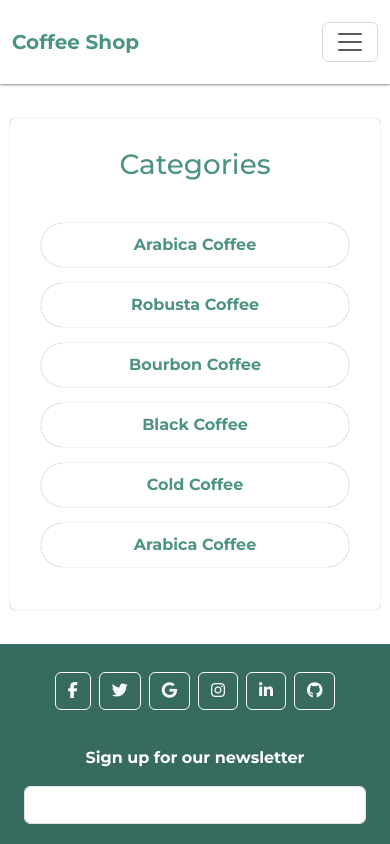
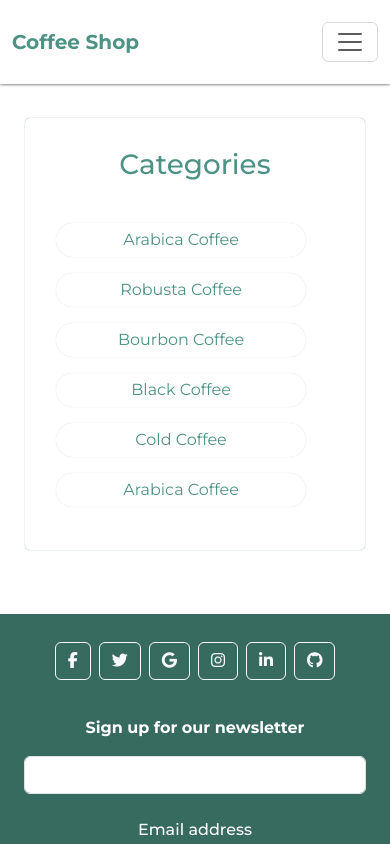
Before and after one commit to suraj-raj01/CoffeShop, a React (Vite) app in the folder Frontend/: page / in a window 390 px wide. Shown: the top 844 px of the page. Built offline with nearby package versions, Linux system fonts and the light colour scheme.

Commit message:
Coffe Shop

```diff
--- a/Frontend/src/Style/style.css
+++ b/Frontend/src/Style/style.css
@@ -291,6 +291,16 @@ button {
         font-size: 14px;
         font-weight: bold;
     }
+    #category #box1{
+        width: 92%;
+        margin-bottom: 30px;
+    }
+    #category #box1 #nav Button {
+        width: 90%;
+        padding: 5px;
+        box-shadow: 0 0 1px #cbcaca;
+        font-weight: normal;
+    }
 }
 
 /* Tablet View (768px to 1023px) */
```
